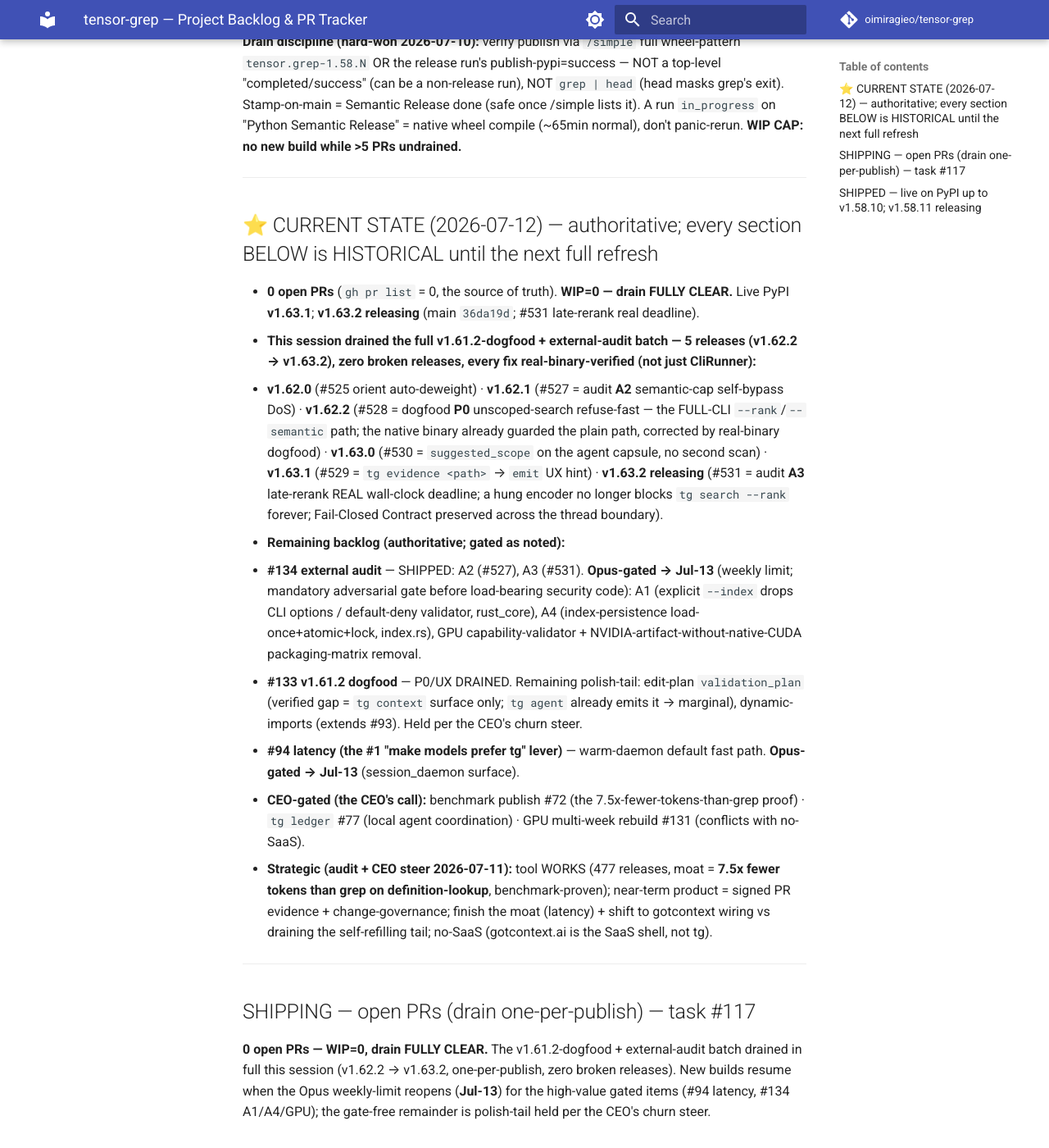
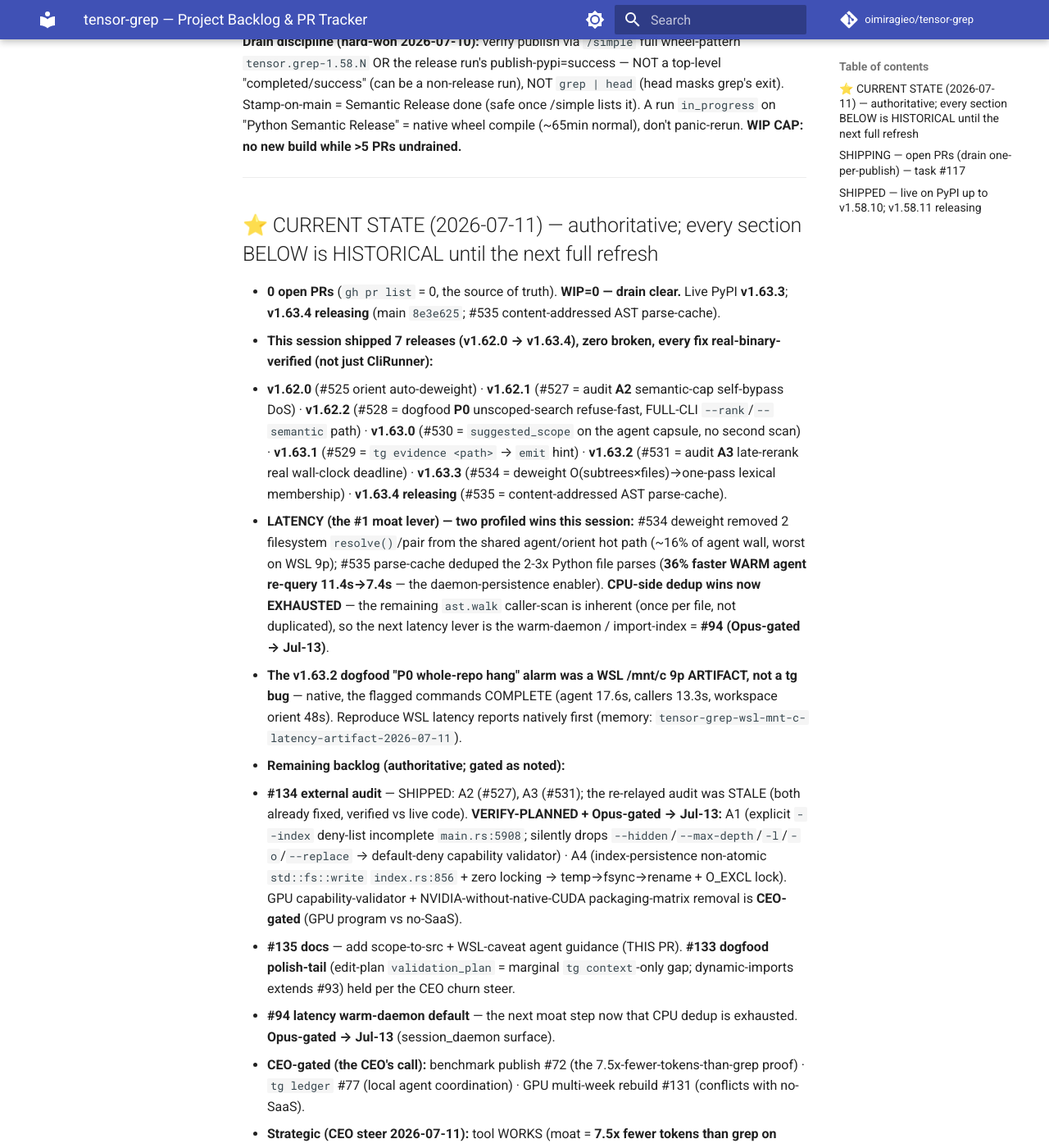
Before and after one commit to oimiragieo/tensor-grep, an MkDocs documentation site: the page built from docs/BACKLOG.md, in a window 1280 px wide and 1400 px high, scrolled down 596 px. Shown: the whole window at 82% size. Built offline with MkDocs 1.6.1 and Material for MkDocs 9.7.7, drawn with Linux system fonts in a browser that asks for light colours; comment, search, counter and statistics services are not loaded; some of the changed text lies outside the part shown.

Commit message:
docs: refresh BACKLOG ledger to v1.63.4 + add scope-to-src/WSL agent guidance (#135) (#536)
- BACKLOG CURRENT STATE: v1.63.1 -> v1.63.4 (this session's 7 releases incl the two
  profiled latency wins #534 deweight + #535 parse-cache); the CPU-dedup-EXHAUSTED
  finding (next latency lever = warm-daemon #94, Opus-gated Jul-13); the v1.63.2
  "P0 hang" alarm = WSL 9p artifact; #134 A1/A4 verify-planned with file:line.
- large-repo skill (#135): scope-to-src on big trees (graph is O(files); native
  agent ~18s/872 files, workspace orient ~48s/50k -- COMPLETE not hung; REPO/src is
  3-5x faster) + the WSL /mnt/c 9p latency-artifact caveat (reproduce natively before
  treating a WSL "hang" as a tg bug).

docs-only (no release); agent-readiness governance test green (39 passed).

Co-authored-by: Claude Opus 4.8 (1M context) <noreply@anthropic.com>

```diff
--- a/docs/BACKLOG.md
+++ b/docs/BACKLOG.md
@@ -3,7 +3,7 @@
 > **Canonical prioritized work list.** Kept in sync with the CLI task store (`TaskUpdate`) and
 > GitHub (`gh pr list` is the source of truth for PRs). **CEO status** = summarize SHIPPING + P0/P1.
 > Update whenever a PR opens/merges or the queue changes. Task-store IDs (`#NNN`) cross-referenced.
-> Last refreshed 2026-07-10 (drain @ v1.58.11).
+> Last refreshed 2026-07-11 (drain @ v1.63.4).
 
 **Process:** deep-dive/audit (cite `file:line`) → verify-against-code → Sonnet TDD build in
 `isolation:'worktree'` → real-venv verify (`uv run --active --no-sync`; copy `rust_core.pyd`, set
@@ -23,17 +23,19 @@ wheel compile (~65min normal), don't panic-rerun. **WIP CAP: no new build while
 
 ---
 
-## ⭐ CURRENT STATE (2026-07-12) — authoritative; every section BELOW is HISTORICAL until the next full refresh
+## ⭐ CURRENT STATE (2026-07-11) — authoritative; every section BELOW is HISTORICAL until the next full refresh
 
-- **0 open PRs** (`gh pr list` = 0, the source of truth). **WIP=0 — drain FULLY CLEAR.** Live PyPI **v1.63.1**; **v1.63.2 releasing** (main `36da19d`; #531 late-rerank real deadline).
-- **This session drained the full v1.61.2-dogfood + external-audit batch — 5 releases (v1.62.2 → v1.63.2), zero broken releases, every fix real-binary-verified (not just CliRunner):**
-  - **v1.62.0** (#525 orient auto-deweight) · **v1.62.1** (#527 = audit **A2** semantic-cap self-bypass DoS) · **v1.62.2** (#528 = dogfood **P0** unscoped-search refuse-fast — the FULL-CLI `--rank`/`--semantic` path; the native binary already guarded the plain path, corrected by real-binary dogfood) · **v1.63.0** (#530 = `suggested_scope` on the agent capsule, no second scan) · **v1.63.1** (#529 = `tg evidence <path>` → `emit` UX hint) · **v1.63.2 releasing** (#531 = audit **A3** late-rerank REAL wall-clock deadline; a hung encoder no longer blocks `tg search --rank` forever; Fail-Closed Contract preserved across the thread boundary).
+- **0 open PRs** (`gh pr list` = 0, the source of truth). **WIP=0 — drain clear.** Live PyPI **v1.63.3**; **v1.63.4 releasing** (main `8e3e625`; #535 content-addressed AST parse-cache).
+- **This session shipped 7 releases (v1.62.0 → v1.63.4), zero broken, every fix real-binary-verified (not just CliRunner):**
+  - **v1.62.0** (#525 orient auto-deweight) · **v1.62.1** (#527 = audit **A2** semantic-cap self-bypass DoS) · **v1.62.2** (#528 = dogfood **P0** unscoped-search refuse-fast, FULL-CLI `--rank`/`--semantic` path) · **v1.63.0** (#530 = `suggested_scope` on the agent capsule, no second scan) · **v1.63.1** (#529 = `tg evidence <path>` → `emit` hint) · **v1.63.2** (#531 = audit **A3** late-rerank real wall-clock deadline) · **v1.63.3** (#534 = deweight O(subtrees×files)→one-pass lexical membership) · **v1.63.4 releasing** (#535 = content-addressed AST parse-cache).
+  - **LATENCY (the #1 moat lever) — two profiled wins this session:** #534 deweight removed 2 filesystem `resolve()`/pair from the shared agent/orient hot path (~16% of agent wall, worst on WSL 9p); #535 parse-cache deduped the 2-3x Python file parses (**36% faster WARM agent re-query 11.4s→7.4s** — the daemon-persistence enabler). **CPU-side dedup wins now EXHAUSTED** — the remaining `ast.walk` caller-scan is inherent (once per file, not duplicated), so the next latency lever is the warm-daemon / import-index = **#94 (Opus-gated → Jul-13)**.
+  - **The v1.63.2 dogfood "P0 whole-repo hang" alarm was a WSL /mnt/c 9p ARTIFACT, not a tg bug** — native, the flagged commands COMPLETE (agent 17.6s, callers 13.3s, workspace orient 48s). Reproduce WSL latency reports natively first (memory: `tensor-grep-wsl-mnt-c-latency-artifact-2026-07-11`).
 - **Remaining backlog (authoritative; gated as noted):**
-  - **#134 external audit** — SHIPPED: A2 (#527), A3 (#531). **Opus-gated → Jul-13** (weekly limit; mandatory adversarial gate before load-bearing security code): A1 (explicit `--index` drops CLI options / default-deny validator, rust_core), A4 (index-persistence load-once+atomic+lock, index.rs), GPU capability-validator + NVIDIA-artifact-without-native-CUDA packaging-matrix removal.
-  - **#133 v1.61.2 dogfood** — P0/UX DRAINED. Remaining polish-tail: edit-plan `validation_plan` (verified gap = `tg context` surface only; `tg agent` already emits it → marginal), dynamic-imports (extends #93). Held per the CEO's churn steer.
-  - **#94 latency (the #1 "make models prefer tg" lever)** — warm-daemon default fast path. **Opus-gated → Jul-13** (session_daemon surface).
+  - **#134 external audit** — SHIPPED: A2 (#527), A3 (#531); the re-relayed audit was STALE (both already fixed, verified vs live code). **VERIFY-PLANNED + Opus-gated → Jul-13:** A1 (explicit `--index` deny-list incomplete `main.rs:5908`; silently drops `--hidden`/`--max-depth`/`-l`/`-o`/`--replace` → default-deny capability validator) · A4 (index-persistence non-atomic `std::fs::write` `index.rs:856` + zero locking → temp→fsync→rename + O_EXCL lock). GPU capability-validator + NVIDIA-without-native-CUDA packaging-matrix removal is **CEO-gated** (GPU program vs no-SaaS).
+  - **#135 docs** — add scope-to-src + WSL-caveat agent guidance (THIS PR). **#133 dogfood polish-tail** (edit-plan `validation_plan` = marginal `tg context`-only gap; dynamic-imports extends #93) held per the CEO churn steer.
+  - **#94 latency warm-daemon default** — the next moat step now that CPU dedup is exhausted. **Opus-gated → Jul-13** (session_daemon surface).
 - **CEO-gated (the CEO's call):** benchmark publish #72 (the 7.5x-fewer-tokens-than-grep proof) · `tg ledger` #77 (local agent coordination) · GPU multi-week rebuild #131 (conflicts with no-SaaS).
-- **Strategic (audit + CEO steer 2026-07-11):** tool WORKS (477 releases, moat = **7.5x fewer tokens than grep on definition-lookup**, benchmark-proven); near-term product = signed PR evidence + change-governance; finish the moat (latency) + shift to gotcontext wiring vs draining the self-refilling tail; no-SaaS (gotcontext.ai is the SaaS shell, not tg).
+- **Strategic (CEO steer 2026-07-11):** tool WORKS (moat = **7.5x fewer tokens than grep on definition-lookup**, benchmark-proven); finish the moat (latency — 2 CPU wins shipped, next lever Jul-13-gated) + shift to gotcontext wiring vs draining the self-refilling tail; no-SaaS (gotcontext.ai is the SaaS shell, not tg).
 
 ---
 
```
Also changed, not shown: .claude/skills/tensor-grep-large-repo-scale-campaign/SKILL.md (+15 -0 lines).
